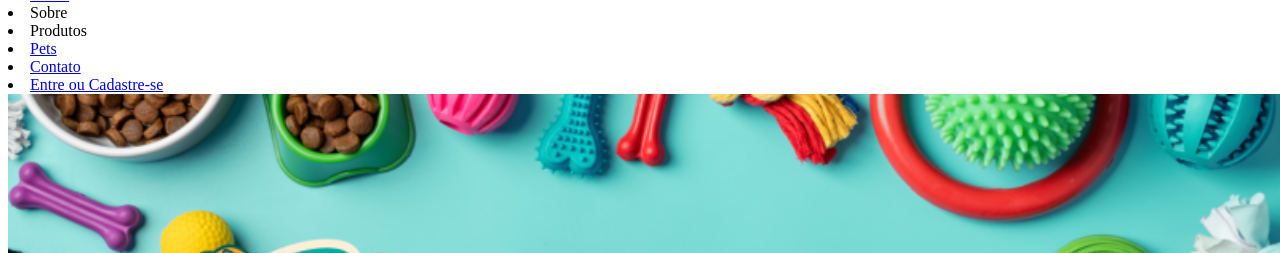
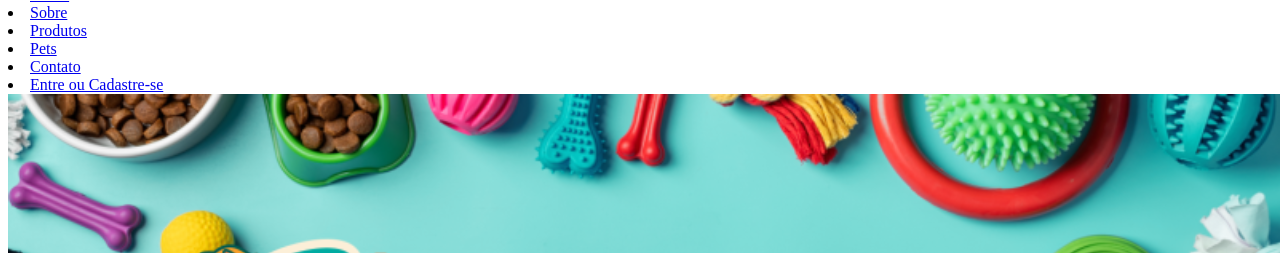
Before and after one commit to PabloH-Vieira/ProjetoPetShop, a plain HTML site: page index.html in a window 1280 px wide. Shown: the part 547-800 px from the top of the page. Drawn offline with Linux system fonts and the light colour scheme.

Commit message:
Consertando erro do produto e sobre fora do <a>

```diff
--- a/index.html
+++ b/index.html
@@ -21,8 +21,8 @@
             </section>
             <nav id="menu">
                 <li><a href="home">Home</a></li>
-                <li><a href="sobre"></a>Sobre</li>
-                <li><a href="produtos"></a>Produtos</li>
+                <li><a href="sobre">Sobre</a></li>
+                <li><a href="produtos">Produtos</a></li>
                 <li><a href="pets">Pets</a></li>
                 <li><a href="contato">Contato</a></li>
                 <li><a href="login">Entre ou Cadastre-se</a></li>
```
